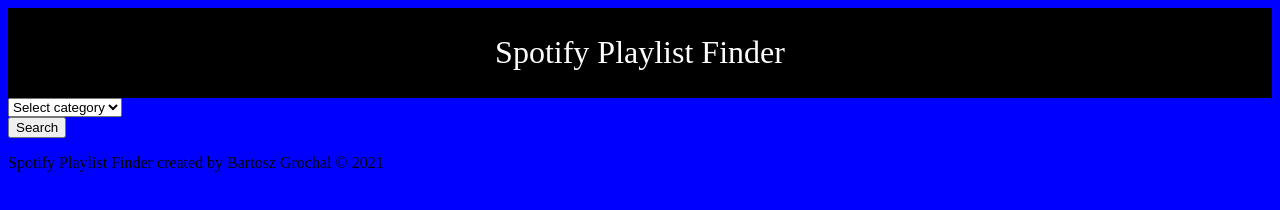
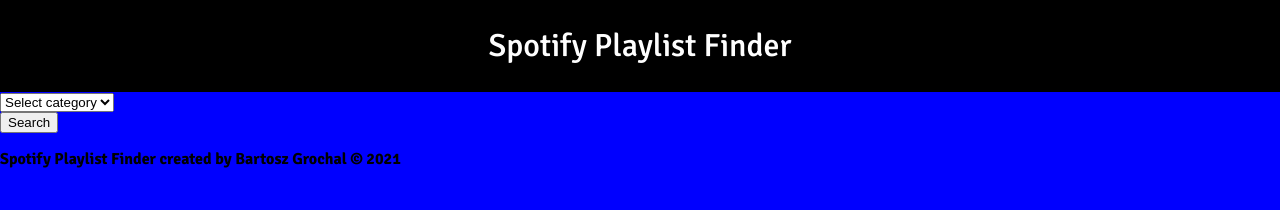
Before and after one commit to b-grochal/html-sass-js-spotify-playlist-finder, a website built with webpack: page src/index.html in a window 1280 px wide. Built offline with nearby package versions, Linux system fonts and the light colour scheme; no server answers.

Commit message:
Added font type.

```diff
--- a/src/index.html
+++ b/src/index.html
@@ -7,6 +7,14 @@
     <meta name="keywords" content="Spotify, HTML, CSS, JavaScript" />
     <meta name="author" content="Bartosz Grochal" />
     <meta name="viewport" content="width=device-width, initial-scale=1.0" />
+    <link rel="preconnect" href="https://fonts.googleapis.com" />
+    <link rel="preconnect" href="https://fonts.gstatic.com" crossorigin />
+    <link rel="preconnect" href="https://fonts.googleapis.com" />
+    <link rel="preconnect" href="https://fonts.gstatic.com" crossorigin />
+    <link
+      href="https://fonts.googleapis.com/css2?family=Signika:wght@300;500;700&display=swap"
+      rel="stylesheet"
+    />
   </head>
   <body>
     <header class="header">
--- a/src/scss/_globals.scss
+++ b/src/scss/_globals.scss
@@ -0,0 +1,11 @@
+html {
+  font-size: 16px;
+  box-sizing: border-box;
+}
+
+body {
+  margin: 0;
+  padding: 0;
+  font-family: "Signika", sans-serif;
+  font-weight: bold;
+}
--- a/src/scss/_header.scss
+++ b/src/scss/_header.scss
@@ -7,6 +7,6 @@
 
   &__title {
     color: $white;
-    font-weight: 300;
+    font-weight: 500;
   }
 }
```
